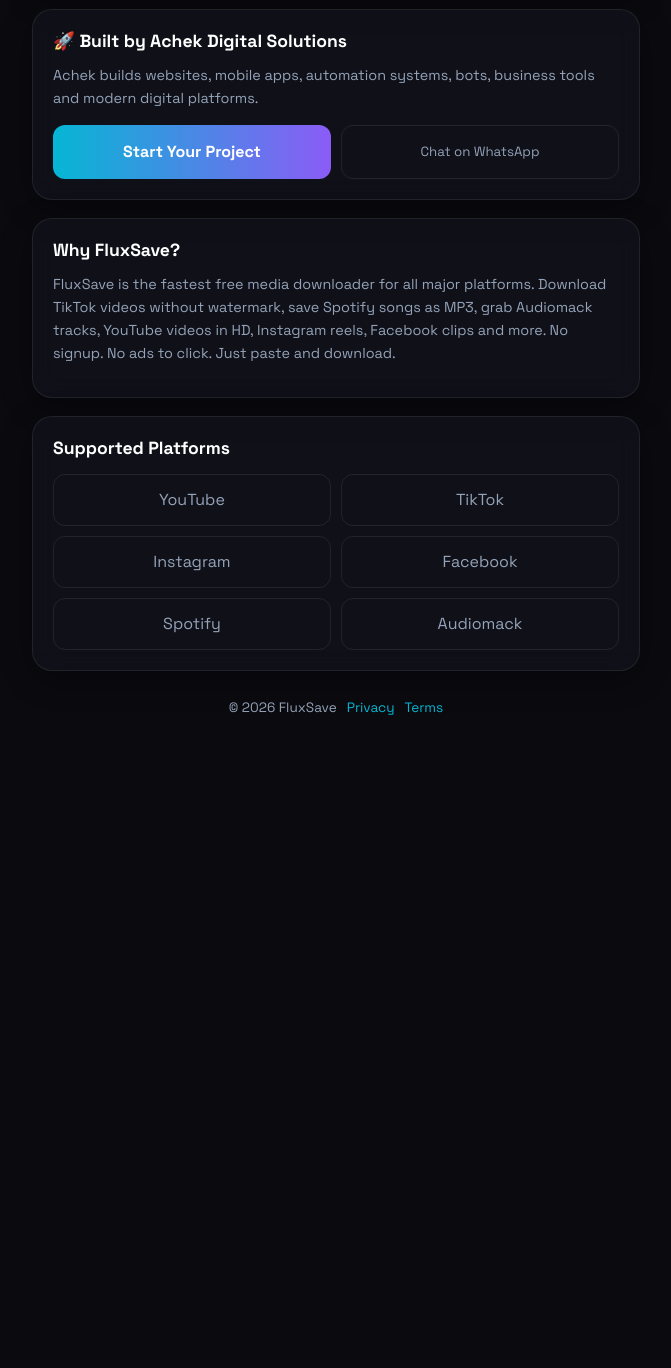
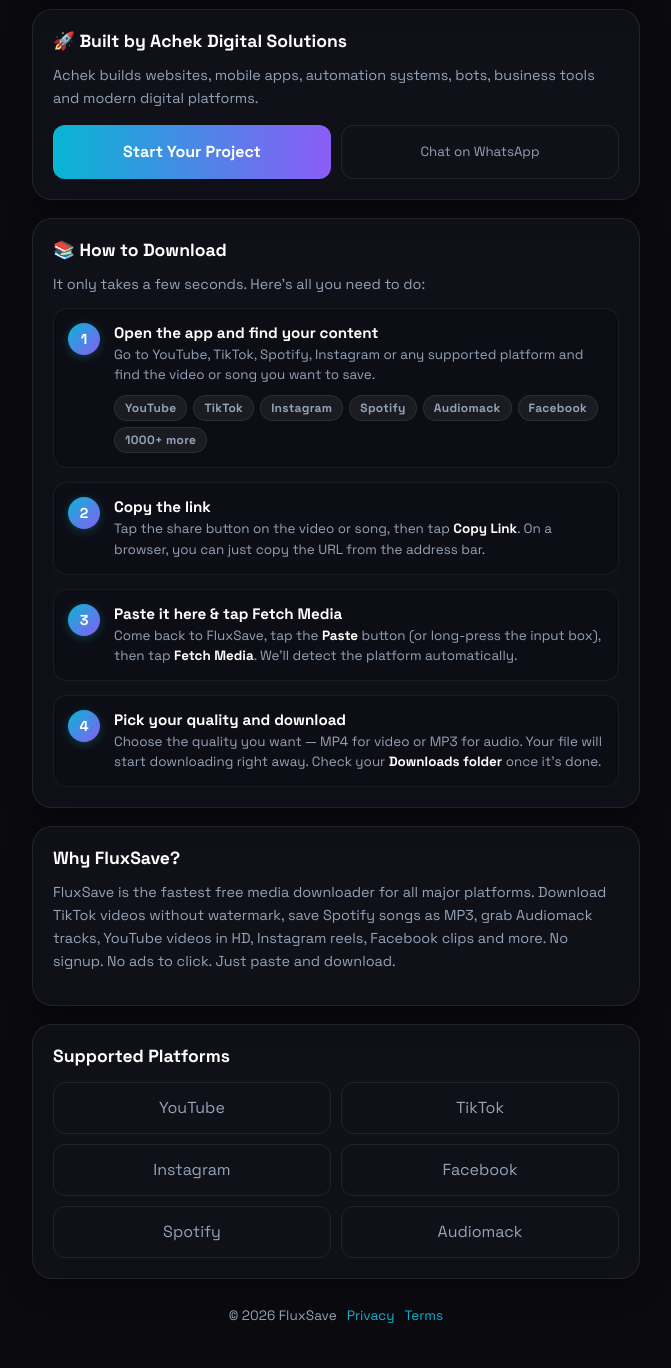
Before and after one commit to CalebDevX/FluxSave, a Flask app: page / in a window 1280 px wide. Shown: the part 800-2168 px from the top of the page, without its empty margins (304-975 px from the left). Before the commit the page ends 1515 px from the top, so only its background shows below. Run offline with Flask 3, Linux system fonts and the light colour scheme; some libraries are stand-ins or nearby versions.

Commit message:
Improve messaging and add a download guide for a better user experience
This commit overhauls the application's user-facing messages, including toast notifications and loading states, to be more conversational and informative. It also introduces a new "How to Download" guide in `templates/index.html` with detailed steps and styling updates in `static/css/style.css`. Additionally, it updates dependencies in `requirements.txt` by adding `flask` and `gunicorn`. The JavaScript in `static/js/main.js` has been modified to implement the new toast configurations, improve error handling messages, and refine user feedback during download processes.

Replit-Commit-Author: Agent
Replit-Commit-Session-Id: e143405f-3aec-4fb2-93cc-e61b847d203c
Replit-Commit-Checkpoint-Type: full_checkpoint
Replit-Commit-Event-Id: aea4b335-c4a2-4b29-8262-1f92e4817556
Replit-Commit-Screenshot-Url: https://storage.googleapis.com/screenshot-production-us-central1/0cbee0fd-67b3-4259-a112-7e86a358fec6/e143405f-3aec-4fb2-93cc-e61b847d203c/yUAXANd
Replit-Helium-Checkpoint-Created: true

```diff
--- a/requirements.txt
+++ b/requirements.txt
@@ -10,3 +10,9 @@ python-dotenv==1.0.0
 requests==2.31.0
 werkzeug==3.0.1
 yt-dlp
+flask
+gunicorn
+python-dotenv
+requests
+werkzeug
+yt-dlp
--- a/static/css/style.css
+++ b/static/css/style.css
@@ -409,19 +409,152 @@ body {
 /* Toast */
 .toast {
   position: fixed;
-  bottom: calc(20px + env(safe-area-inset-bottom));
+  bottom: calc(24px + env(safe-area-inset-bottom));
   left: 50%;
-  transform: translateX(-50%);
-  background: var(--text-main);
-  color: var(--bg-dark);
-  padding: 12px 20px;
-  border-radius: 30px;
+  transform: translateX(-50%) translateY(0);
+  background: rgba(20, 22, 35, 0.97);
+  color: #fff;
+  padding: 13px 20px 13px 16px;
+  border-radius: 16px;
   font-weight: 600;
   font-size: 0.9rem;
-  box-shadow: 0 4px 15px rgba(0, 0, 0, 0.3);
+  box-shadow: 0 8px 32px rgba(0, 0, 0, 0.45), 0 1px 0 rgba(255,255,255,0.05) inset;
   z-index: 1000;
-  max-width: 90vw;
-  text-align: center;
+  max-width: min(420px, 92vw);
+  text-align: left;
+  display: flex;
+  align-items: center;
+  gap: 10px;
+  border: 1px solid rgba(255,255,255,0.09);
+  animation: toastSlideUp 0.32s cubic-bezier(0.34, 1.56, 0.64, 1);
+}
+
+.toast.toast--success {
+  border-color: rgba(16, 185, 129, 0.4);
+  background: rgba(10, 30, 22, 0.97);
+}
+
+.toast.toast--error {
+  border-color: rgba(239, 68, 68, 0.45);
+  background: rgba(30, 10, 10, 0.97);
+}
+
+.toast.toast--info {
+  border-color: rgba(6, 182, 212, 0.4);
+  background: rgba(8, 20, 30, 0.97);
+}
+
+.toast.toast--warning {
+  border-color: rgba(245, 158, 11, 0.4);
+  background: rgba(28, 20, 8, 0.97);
+}
+
+.toast-icon {
+  font-size: 1.2rem;
+  flex-shrink: 0;
+  line-height: 1;
+}
+
+.toast-body {
+  flex: 1;
+  min-width: 0;
+  line-height: 1.4;
+}
+
+.toast-title {
+  font-weight: 700;
+  font-size: 0.88rem;
+  margin-bottom: 1px;
+  color: #fff;
+}
+
+.toast-msg {
+  font-size: 0.82rem;
+  color: rgba(255,255,255,0.72);
+  font-weight: 500;
+}
+
+@keyframes toastSlideUp {
+  from {
+    transform: translateX(-50%) translateY(20px);
+    opacity: 0;
+  }
+  to {
+    transform: translateX(-50%) translateY(0);
+    opacity: 1;
+  }
+}
+
+/* How to Download Guide */
+.guide-steps {
+  display: flex;
+  flex-direction: column;
+  gap: 14px;
+  margin-top: 4px;
+}
+
+.guide-step {
+  display: flex;
+  align-items: flex-start;
+  gap: 14px;
+  padding: 14px;
+  background: rgba(0, 0, 0, 0.15);
+  border-radius: 14px;
+  border: 1px solid rgba(255,255,255,0.06);
+  transition: border-color 0.2s, background 0.2s;
+}
+
+.guide-step:hover {
+  border-color: rgba(6, 182, 212, 0.25);
+  background: rgba(6, 182, 212, 0.04);
+}
+
+.guide-step-num {
+  width: 32px;
+  height: 32px;
+  border-radius: 50%;
+  background: linear-gradient(135deg, var(--primary), var(--secondary));
+  display: flex;
+  align-items: center;
+  justify-content: center;
+  font-weight: 900;
+  font-size: 0.9rem;
+  color: white;
+  flex-shrink: 0;
+  box-shadow: 0 2px 10px rgba(6, 182, 212, 0.3);
+}
+
+.guide-step-body {}
+
+.guide-step-title {
+  font-weight: 700;
+  font-size: 0.95rem;
+  color: white;
+  margin-bottom: 3px;
+}
+
+.guide-step-desc {
+  font-size: 0.84rem;
+  color: var(--text-dim);
+  line-height: 1.5;
+}
+
+.guide-platforms {
+  display: flex;
+  flex-wrap: wrap;
+  gap: 6px;
+  margin-top: 10px;
+}
+
+.guide-platform-tag {
+  font-size: 0.75rem;
+  font-weight: 700;
+  padding: 4px 10px;
+  border-radius: 20px;
+  background: rgba(255,255,255,0.06);
+  color: var(--text-dim);
+  border: 1px solid rgba(255,255,255,0.08);
+  letter-spacing: 0.3px;
 }
 
 /* Media meta block */
--- a/static/js/main.js
+++ b/static/js/main.js
@@ -33,9 +33,24 @@ let lastMediaUrl = null;
 let activeDownload = { downloadId: null, pollTimer: null };
 
 // ─── Toast ───────────────────────────────────────────────────────────────────
-function showToast(message, ms = 3000) {
+const TOAST_CONFIG = {
+  success: { icon: "✅", title: "All good!" },
+  error:   { icon: "❌", title: "Something went wrong" },
+  info:    { icon: "ℹ️",  title: "Heads up" },
+  warning: { icon: "⚠️", title: "Just so you know" },
+};
+
+function showToast(message, ms = 3500, type = "info") {
   if (!els.toast) return;
-  els.toast.textContent = message;
+  const cfg = TOAST_CONFIG[type] || TOAST_CONFIG.info;
+  els.toast.className = `toast toast--${type}`;
+  els.toast.innerHTML = `
+    <span class="toast-icon">${cfg.icon}</span>
+    <div class="toast-body">
+      <div class="toast-title">${cfg.title}</div>
+      <div class="toast-msg">${message}</div>
+    </div>
+  `;
   els.toast.classList.remove("hidden");
   window.clearTimeout(showToast._t);
   showToast._t = window.setTimeout(() => els.toast.classList.add("hidden"), ms);
@@ -143,7 +158,7 @@ function buildButton({ label, formatId, type, isBest }) {
     if (btn.dataset.isStarting === "1") return;
     btn.dataset.isStarting = "1";
 
-    showToast("Getting your file ready, please wait…");
+    showToast("Preparing your file — this will just take a moment.", 3500, "info");
 
     const initialVariant = btn.dataset.initialVariant || "";
     if (initialVariant) btn.classList.remove(initialVariant);
@@ -153,11 +168,11 @@ function buildButton({ label, formatId, type, isBest }) {
 
     try {
       const url = (els.mediaInput?.value || "").trim();
-      if (!url) throw new Error("Please paste a link first.");
+      if (!url) throw new Error("Please paste a link first, then try again.");
       await startDownloadAndWait({ url, formatId, type });
       restoreBtn(btn);
     } catch (e) {
-      setError(e?.message || "Something went wrong. Please try again.");
+      setError(e?.message || "Hmm, something went wrong. Please try again.");
       restoreBtn(btn);
     } finally {
       btn.disabled = false;
@@ -237,11 +252,11 @@ function renderMusicCard(info, url) {
 
 // ─── Music download handler ───────────────────────────────────────────────────
 async function triggerMusicDownload(url, btn, statusEl) {
-  if (!url) { showToast("No track loaded. Paste a link and tap Fetch first."); return; }
+  if (!url) { showToast("No track loaded yet. Paste a link and tap Fetch first.", 3500, "warning"); return; }
 
   btn.disabled = true;
-  btn.textContent = "Fetching your track…";
-  if (statusEl) statusEl.textContent = "Getting download link, please wait…";
+  btn.textContent = "Looking up your track…";
+  if (statusEl) statusEl.textContent = "Fetching your download link, hang tight…";
 
   try {
     const r = await fetch("/get_direct_url", {
@@ -251,12 +266,12 @@ async function triggerMusicDownload(url, btn, statusEl) {
     });
     const data = await r.json().catch(() => ({}));
     if (!r.ok || !data?.success || !data?.url) {
-      throw new Error(data?.error || "Could not get the download link. Please try again.");
+      throw new Error(data?.error || "Couldn't get the download link. Please try again.");
     }
 
     const filename = data.filename || "audio.mp3";
     if (statusEl) statusEl.textContent = "Starting your download…";
-    showToast("Your download has started! Check your downloads folder.", 4000);
+    showToast("Your download is on its way! Check your Downloads folder.", 4500, "success");
 
     const proxyUrl = `/download-proxy?url=${encodeURIComponent(data.url)}&filename=${encodeURIComponent(filename)}`;
     const a = document.createElement("a");
@@ -266,10 +281,10 @@ async function triggerMusicDownload(url, btn, statusEl) {
     a.click();
     document.body.removeChild(a);
 
-    if (statusEl) statusEl.textContent = "Download started! Check your downloads folder.";
+    if (statusEl) statusEl.textContent = "Download started! Check your Downloads folder.";
   } catch (e) {
-    showToast(e.message || "Download failed. Please try again.", 4000);
-    if (statusEl) statusEl.textContent = "Download failed. Please try again.";
+    showToast(e.message || "Download failed. Please try again.", 4000, "error");
+    if (statusEl) statusEl.textContent = "Something went wrong. Please try again.";
   } finally {
     setTimeout(() => {
       btn.disabled = false;
@@ -349,7 +364,7 @@ async function fetchInfo(url) {
   setError("");
   showResults(false);
   showMusicCard(false);
-  setLoading(true, isMusicPlatform ? "Looking up your track…" : "Fetching media info…");
+  setLoading(true, isMusicPlatform ? "Finding your track… almost there!" : "Loading your media info…");
 
   try {
     const r = await fetch("/fetch_info", {
@@ -358,7 +373,7 @@ async function fetchInfo(url) {
       body: JSON.stringify({ url }),
     });
     const data = await r.json().catch(() => ({}));
-    if (!r.ok || !data?.success) throw new Error(data?.error || "Could not fetch media info. Please check the link and try again.");
+    if (!r.ok || !data?.success) throw new Error(data?.error || "Couldn't load that link. Double-check it and try again.");
 
     lastInfo = data;
     lastMediaUrl = url;
@@ -366,13 +381,13 @@ async function fetchInfo(url) {
     if (isMusicPlatform) {
       renderMusicCard(data, url);
       showMusicCard(true);
-      showToast("Track found! Tap the button below to download it to your device.", 4000);
+      showToast("Track found! Tap the button below to save it to your device.", 4500, "success");
       els.musicCard?.scrollIntoView({ behavior: "smooth", block: "start" });
     } else {
       renderMeta(data);
       renderButtons(data);
       showResults(true);
-      showToast("Ready! Pick a quality below to start your download.");
+      showToast("All set! Pick your preferred quality below to start downloading.", 4000, "success");
       els.resultCard?.scrollIntoView({ behavior: "smooth", block: "start" });
     }
   } finally {
@@ -403,7 +418,7 @@ async function startDownloadAndWait({ url, formatId, type }) {
 
     if (r.ok && data?.success && data?.url) {
       setDetect("Opening your download…");
-      showToast("Your download is opening — check your downloads folder!", 4000);
+      showToast("Your file is opening now — check your Downloads folder!", 4500, "success");
       window.open(data.url, "_blank", "noopener,noreferrer");
       return;
     }
@@ -412,8 +427,8 @@ async function startDownloadAndWait({ url, formatId, type }) {
     // Happens when the video only has separate adaptive streams (common on
     // modern YouTube). The server downloads both streams, merges them, then
     // serves the finished file.
-    showToast("Getting your file ready on the server — this may take a moment…", 5000);
-    setLoading(true, "Processing your file… please wait.");
+    showToast("This one needs a moment on our end — we're merging the video for you.", 5000, "info");
+    setLoading(true, "Merging your file on the server… hang tight!");
 
     const downloadId = (crypto?.randomUUID?.() || Math.random().toString(36).slice(2)) + Date.now();
 
@@ -444,7 +459,7 @@ async function startDownloadAndWait({ url, formatId, type }) {
       setLoading(true, `${msg} (${pct}%)`);
 
       if (progress?.status === "complete" && progress?.download_url) {
-        showToast("Done! Your file is downloading now.", 4000);
+        showToast("Your file is ready and downloading now. Check your Downloads folder!", 5000, "success");
         const a = document.createElement("a");
         a.href = progress.download_url;
         a.download = "";
@@ -455,11 +470,11 @@ async function startDownloadAndWait({ url, formatId, type }) {
       }
 
       if (progress?.status === "error") {
-        throw new Error(progress?.message || "The download failed on the server. Please try again.");
+        throw new Error(progress?.message || "The download hit a snag on our end. Please try again.");
       }
     }
 
-    throw new Error("Download timed out. The file may be too large or the server is busy — please try again.");
+    throw new Error("That took too long — the file might be too large or the server is busy. Please try again in a moment.");
 
   } finally {
     setLoading(false);
@@ -518,14 +533,14 @@ function createSpotifyTrackItem(track) {
       if (!directUrl) {
         const artistStr = Array.isArray(track.artists) ? track.artists.join(", ") : (track.artists || "");
         const query = [track.title, artistStr].filter(Boolean).join(" ");
-        if (!query) { showToast("Track info is missing. Please try another song.", 3000); return; }
+        if (!query) { showToast("We couldn't find enough info for this track. Try a different one.", 3500, "warning"); return; }
         const safeName = ([track.title, artistStr].filter(Boolean).join(" - "))
           .replace(/[\\/:*?"<>|]/g, "_").substring(0, 150) || "audio";
         directUrl = `/stream-spotify/${encodeURIComponent(safeName)}.mp3?q=${encodeURIComponent(query)}`;
         filename = `${safeName}.mp3`;
       }
 
-      showToast("Your download has started! Check your downloads folder.", 4000);
+      showToast("Your download is on its way! Check your Downloads folder.", 4500, "success");
 
       const isProxy = directUrl.startsWith("/stream-spotify") ? false : true;
       if (isProxy) {
@@ -545,7 +560,7 @@ function createSpotifyTrackItem(track) {
         document.body.removeChild(a);
       }
     } catch {
-      showToast("Download failed. Please try again.", 3000);
+      showToast("Download failed. Please check your connection and try again.", 3500, "error");
     } finally {
       setTimeout(() => {
         dlBtn.disabled = false;
@@ -561,7 +576,7 @@ function createSpotifyTrackItem(track) {
 async function performSpotifySearch() {
   const query = (els.spotifySearchInput?.value || "").trim();
   if (!query) {
-    if (els.spotifySearchError) els.spotifySearchError.textContent = "Type a song name or artist name to search.";
+    if (els.spotifySearchError) els.spotifySearchError.textContent = "Type a song name or artist name above to search.";
     return;
   }
   if (els.spotifySearchError) els.spotifySearchError.textContent = "";
@@ -607,20 +622,20 @@ function wireEvents() {
     setError("");
     try {
       const text = await navigator.clipboard.readText();
-      if (!text) { showToast("Your clipboard is empty — copy a link first!"); return; }
+      if (!text) { showToast("Your clipboard is empty — copy a link first, then tap Paste.", 3500, "warning"); return; }
       els.mediaInput.value = text.trim();
       setDetect(`Detected: ${detectPlatform(els.mediaInput.value)}`);
-      showToast("Link pasted! Tap Fetch Media to continue.");
+      showToast("Link pasted! Now tap Fetch Media to continue.", 3000, "success");
     } catch {
-      showToast("Browser blocked clipboard access. Please long-press the box and paste manually.");
+      showToast("Your browser blocked clipboard access. Please long-press the input box and paste manually.", 4000, "warning");
     }
   });
 
   els.fetchBtn?.addEventListener("click", async () => {
     const url = (els.mediaInput?.value || "").trim();
-    if (!url) { setError("Please paste a media link first."); return; }
+    if (!url) { setError("Paste a media link in the box above first, then tap Fetch Media."); return; }
     setDetect(`Detected: ${detectPlatform(url)}`);
-    try { await fetchInfo(url); } catch (e) { setError(e?.message || "Something went wrong. Please try again."); }
+    try { await fetchInfo(url); } catch (e) { setError(e?.message || "Hmm, something went wrong. Please try again."); }
   });
 
   // Music card download button
--- a/templates/index.html
+++ b/templates/index.html
@@ -170,6 +170,55 @@
       </div>
     </section>
 
+    <!-- How to Download Guide -->
+    <section class="card">
+      <div class="cardTitle">&#128218; How to Download</div>
+      <p class="tiny">It only takes a few seconds. Here's all you need to do:</p>
+
+      <div class="guide-steps">
+        <div class="guide-step">
+          <div class="guide-step-num">1</div>
+          <div class="guide-step-body">
+            <div class="guide-step-title">Open the app and find your content</div>
+            <div class="guide-step-desc">Go to YouTube, TikTok, Spotify, Instagram or any supported platform and find the video or song you want to save.</div>
+            <div class="guide-platforms">
+              <span class="guide-platform-tag">YouTube</span>
+              <span class="guide-platform-tag">TikTok</span>
+              <span class="guide-platform-tag">Instagram</span>
+              <span class="guide-platform-tag">Spotify</span>
+              <span class="guide-platform-tag">Audiomack</span>
+              <span class="guide-platform-tag">Facebook</span>
+              <span class="guide-platform-tag">1000+ more</span>
+            </div>
+          </div>
+        </div>
+
+        <div class="guide-step">
+          <div class="guide-step-num">2</div>
+          <div class="guide-step-body">
+            <div class="guide-step-title">Copy the link</div>
+            <div class="guide-step-desc">Tap the share button on the video or song, then tap <strong style="color:white;">Copy Link</strong>. On a browser, you can just copy the URL from the address bar.</div>
+          </div>
+        </div>
+
+        <div class="guide-step">
+          <div class="guide-step-num">3</div>
+          <div class="guide-step-body">
+            <div class="guide-step-title">Paste it here &amp; tap Fetch Media</div>
+            <div class="guide-step-desc">Come back to FluxSave, tap the <strong style="color:white;">Paste</strong> button (or long-press the input box), then tap <strong style="color:white;">Fetch Media</strong>. We'll detect the platform automatically.</div>
+          </div>
+        </div>
+
+        <div class="guide-step">
+          <div class="guide-step-num">4</div>
+          <div class="guide-step-body">
+            <div class="guide-step-title">Pick your quality and download</div>
+            <div class="guide-step-desc">Choose the quality you want — MP4 for video or MP3 for audio. Your file will start downloading right away. Check your <strong style="color:white;">Downloads folder</strong> once it's done.</div>
+          </div>
+        </div>
+      </div>
+    </section>
+
     <section class="card">
       <div class="cardTitle">Why FluxSave?</div>
       <p class="tiny" style="text-align:left;">
```
Also changed, not shown: 1 other file.
